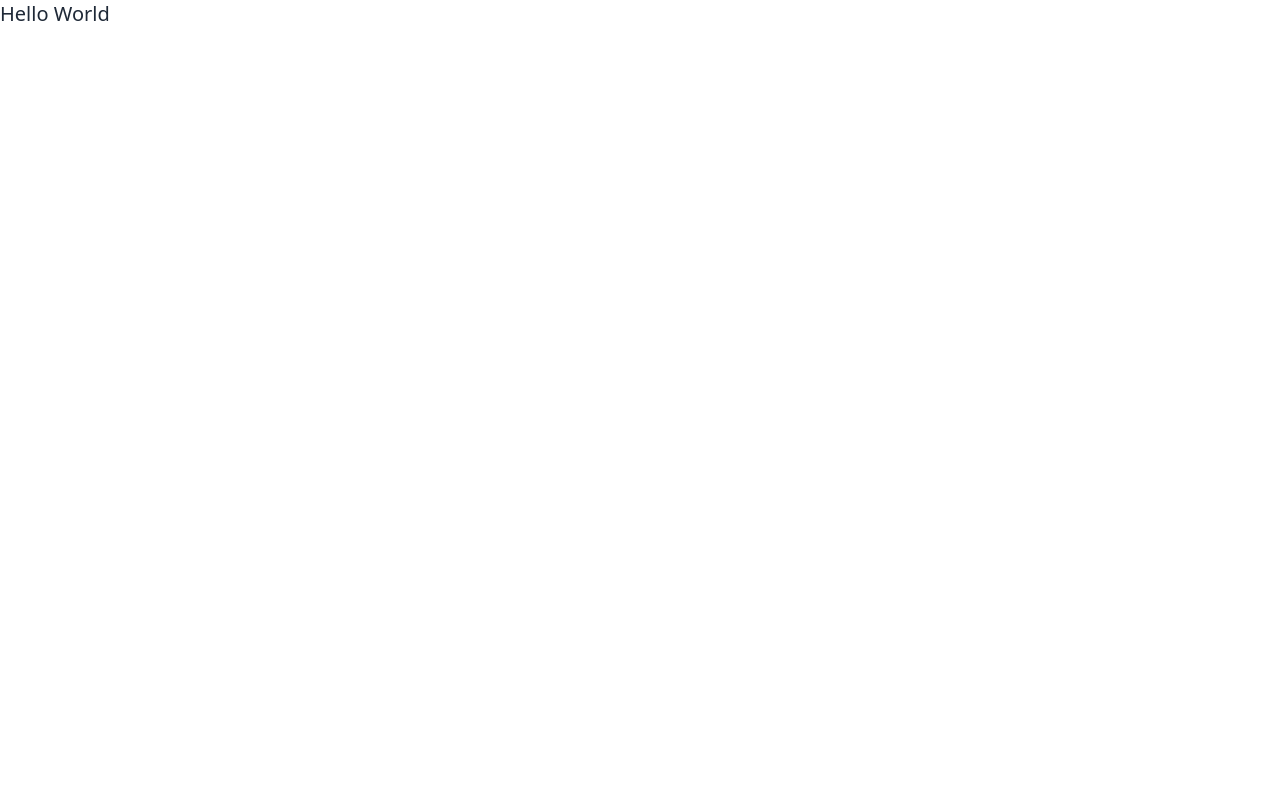
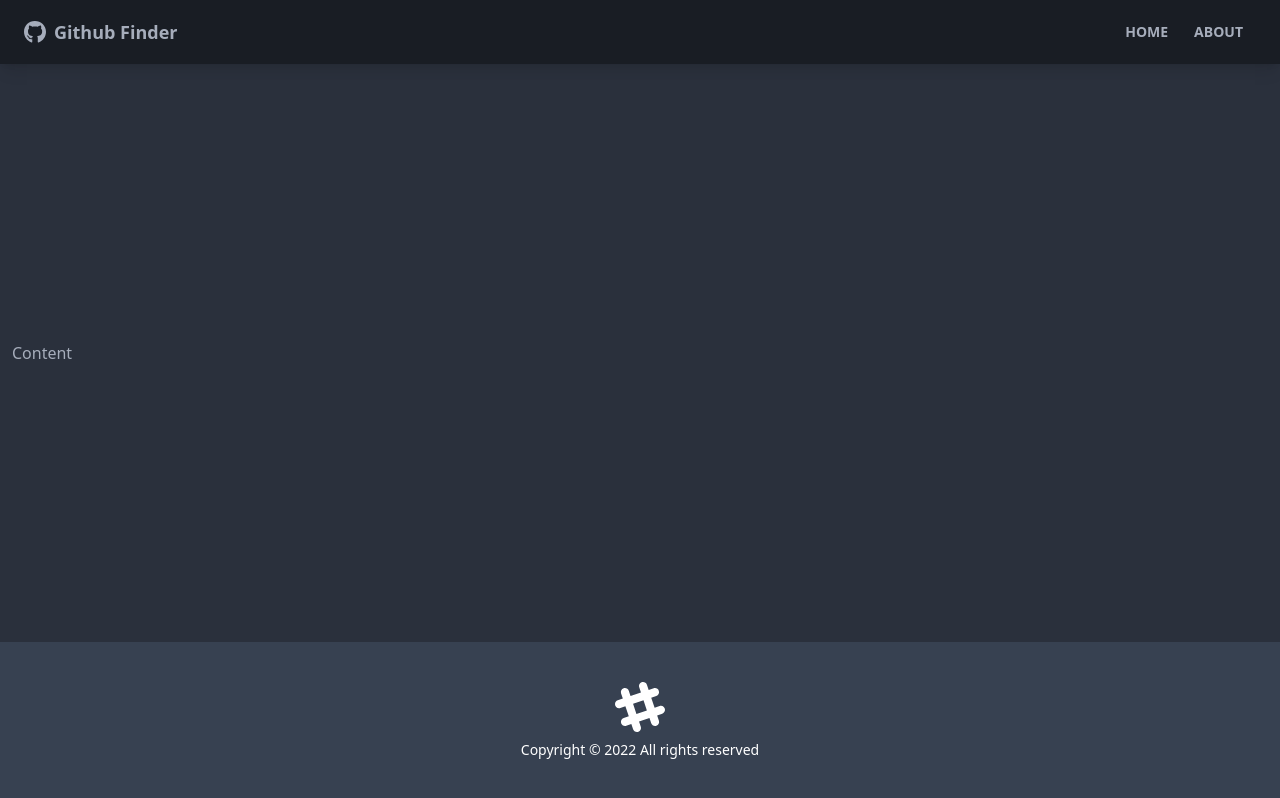
Before and after one commit to bcherrera14/github-finder, a React (Create React App) app: page / in a window 1280 px wide. Built offline with nearby package versions, Linux system fonts and the light colour scheme.

Commit message:
add navbar and footer

```diff
--- a/package.json
+++ b/package.json
@@ -9,6 +9,8 @@
     "daisyui": "^2.24.0",
     "react": "^18.2.0",
     "react-dom": "^18.2.0",
+    "react-icons": "^4.4.0",
+    "react-router-dom": "^6.3.0",
     "react-scripts": "5.0.1",
     "web-vitals": "^2.1.4"
   },
--- a/public/index.html
+++ b/public/index.html
@@ -1,5 +1,5 @@
 <!DOCTYPE html>
-<html lang="en">
+<html lang="en" data-theme="dark">
   <head>
     <meta charset="utf-8" />
     <link rel="icon" href="%PUBLIC_URL%/favicon.ico" />
--- a/src/App.js
+++ b/src/App.js
@@ -1,8 +1,16 @@
+import { BrowserRouter as Router, Route } from 'react-router-dom';
+import Navbar from './components/layout/Navbar';
+import Footer from './components/layout/Footer';
+
 function App() {
 	return (
-		<div>
-			<h1 className="text-xl">Hello World</h1>
-		</div>
+		<Router>
+			<div className="flex flex-col justify-between h-screen">
+				<Navbar />
+				<main className="container mx-auto px-3 pb-12">Content</main>
+				<Footer />
+			</div>
+		</Router>
 	);
 }
 
--- /dev/null
+++ b/src/components/layout/Footer.jsx
@@ -0,0 +1,26 @@
+import React from 'react';
+
+function Footer() {
+	const footerYear = new Date().getFullYear();
+
+	return (
+		<footer className="footer p-10 bg-gray-700 text-primary-content footer-center">
+			<div>
+				<svg
+					width="50"
+					height="50"
+					viewBox="0 0 24 24"
+					xmlns="http://www.w3.org/2000/svg"
+					fillRule="evenodd"
+					clipRule="evenodd"
+					className="inline-block fill-current"
+				>
+					<path d="M22.672 15.226l-2.432.811.841 2.515c.33 1.019-.209 2.127-1.23 2.456-1.15.325-2.148-.321-2.463-1.226l-.84-2.518-5.013 1.677.84 2.517c.391 1.203-.434 2.542-1.831 2.542-.88 0-1.601-.564-1.86-1.314l-.842-2.516-2.431.809c-1.135.328-2.145-.317-2.463-1.229-.329-1.018.211-2.127 1.231-2.456l2.432-.809-1.621-4.823-2.432.808c-1.355.384-2.558-.59-2.558-1.839 0-.817.509-1.582 1.327-1.846l2.433-.809-.842-2.515c-.33-1.02.211-2.129 1.232-2.458 1.02-.329 2.13.209 2.461 1.229l.842 2.515 5.011-1.677-.839-2.517c-.403-1.238.484-2.553 1.843-2.553.819 0 1.585.509 1.85 1.326l.841 2.517 2.431-.81c1.02-.33 2.131.211 2.461 1.229.332 1.018-.21 2.126-1.23 2.456l-2.433.809 1.622 4.823 2.433-.809c1.242-.401 2.557.484 2.557 1.838 0 .819-.51 1.583-1.328 1.847m-8.992-6.428l-5.01 1.675 1.619 4.828 5.011-1.674-1.62-4.829z" />
+				</svg>
+				<p>Copyright &copy; {footerYear} All rights reserved</p>
+			</div>
+		</footer>
+	);
+}
+
+export default Footer;
--- /dev/null
+++ b/src/components/layout/Navbar.jsx
@@ -0,0 +1,39 @@
+import React from 'react';
+import { FaGithub } from 'react-icons/fa';
+import { Link } from 'react-router-dom';
+import PropTypes from 'prop-types';
+
+function Navbar({ title }) {
+	return (
+		<nav className="navbar mb-12 shadow-lg bg-neutral text-neutral-content">
+			<div className="container mx-auto">
+				<div className="flex-none px-2 mx-2">
+					<FaGithub className="inline pr-2 text-3xl" />
+					<Link to="/" className="text-lg font-bold align-middle">
+						{title}
+					</Link>
+				</div>
+				<div className="flex-1 px-2 mx-2">
+					<div className="flex justify-end">
+						<Link to="/" className="btn btn-ghost btn-sm rounded-btn">
+							Home
+						</Link>
+						<Link to="/about" className="btn btn-ghost btn-sm rounded-btn">
+							About
+						</Link>
+					</div>
+				</div>
+			</div>
+		</nav>
+	);
+}
+
+Navbar.defaultProps = {
+	title: 'Github Finder'
+};
+
+Navbar.propTypes = {
+	title: PropTypes.string
+};
+
+export default Navbar;
```
Also changed, not shown: 1 other file (tests, documents, lock files or other folders).
